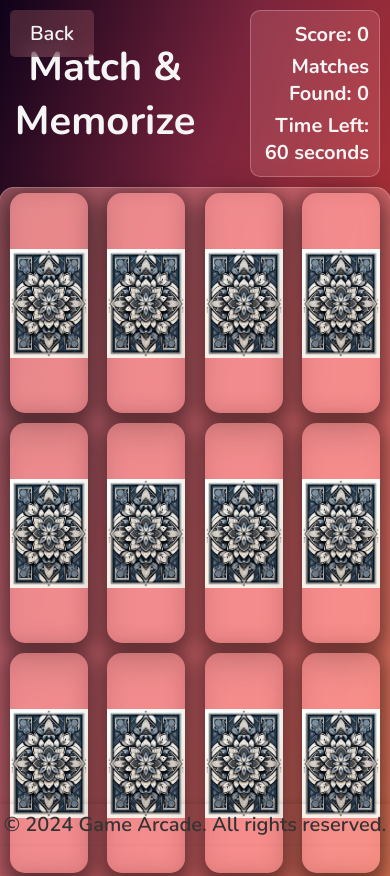
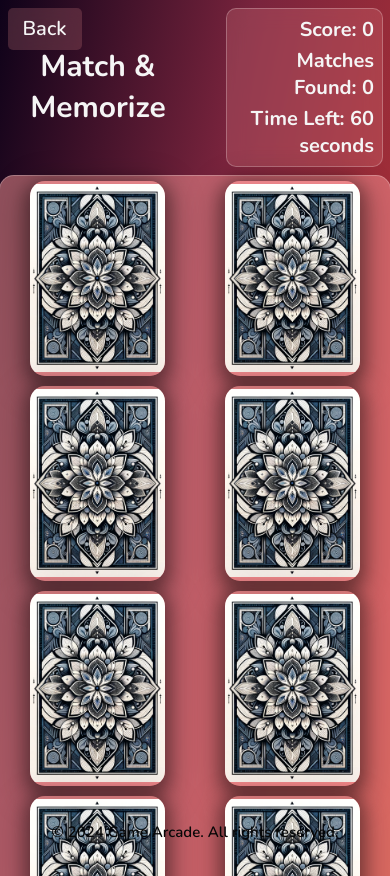
Before and after one commit to jpsingh10/ECS162-p2, a plain HTML site: page memory-card-game/index.html in a window 390 px wide. Shown: the top 876 px of the page. Drawn offline with nearby package versions, Linux system fonts and the light colour scheme.

Commit message:
fixed more scaling

```diff
--- a/arcade/style.css
+++ b/arcade/style.css
@@ -34,7 +34,7 @@ header {
 .thumbnail-container img {
   width: 300px;
   height: auto;
-  border: 3px solid #ddd;
+  border: 1px solid #ddd;
   border-radius: 8px;
   transition: border-color 0.3s, filter 0.3s;
 }
@@ -45,7 +45,22 @@ header {
 }
 
 .thumbnail-container a:hover img {
+  border: 3px solid #ddd;
   border-color: #b23235;
+}
+
+footer {
+  font-size: 15px;
+  display: flex;
+  justify-content: center;
+  align-items: center;
+  position: fixed;
+  left: 0;
+  bottom: 0;
+  width: 100%;
+  height: 40px;
+  text-align: center;
+  color: #070707;
 }
 
 @media (max-width: 768px) {
@@ -54,7 +69,8 @@ header {
     align-items: center;
   }
 
-  .thumbnail-container a {
-    width: 80%;
+  .thumbnail-container img {
+    width: 200px;
+    height: 80%;
   }
 }
--- a/memory-card-game/memory-card-game.css
+++ b/memory-card-game/memory-card-game.css
@@ -15,7 +15,7 @@ header {
   display: flex;
   align-items: center;
   justify-content: space-between;
-  padding: 10px;
+  padding: 7.5px;
 }
 
 h1 {
@@ -25,25 +25,25 @@ h1 {
 
 #score-board {
   text-align: right;
-  margin-left: 50px;
+  margin-left: 37.5px;
   background: rgba(255, 153, 153, 0.2);
   backdrop-filter: blur(10px);
   border-radius: 10px;
-  padding: 5px;
+  padding: 3.75px;
   border: 1px solid rgba(255, 255, 255, 0.25);
 }
 
 #score-board h2 {
   color: whitesmoke;
-  font-size: 20px;
-  margin: 5px;
+  font-size: 15px;
+  margin: 3.75px;
 }
 
 #instructions-container {
   background: rgba(255, 153, 153, 0.2);
   backdrop-filter: blur(10px);
   position: absolute;
-  top: 300px;
+  top: 225px;
   left: 10px;
   width: 350px;
   border-radius: 10px;
@@ -52,7 +52,7 @@ h1 {
 }
 
 #instructions {
-  padding: 20px;
+  padding: 15px; /* Reduced from 20px */
   background-color: transparent;
   color: whitesmoke;
   border-radius: 10px;
@@ -83,15 +83,15 @@ h1 {
   flex-wrap: wrap;
   justify-content: space-around;
   align-content: space-around;
-  width: 820px;
+  width: 615px;
   max-width: 100%;
   border-radius: 15px;
   border: 1px solid rgba(255, 255, 255, 0.25);
 }
 
 .card {
-  width: 180px;
-  height: 260px;
+  width: 135px;
+  height: 195px;
   margin: 5px;
   cursor: pointer;
   background: rgba(255, 153, 153, 0.5);
@@ -108,9 +108,9 @@ h1 {
 
 #back-button {
   position: absolute;
-  top: 10px;
-  left: 10px;
-  padding: 10px 20px;
+  top: 7.5px; /* Reduced from 10px */
+  left: 7.5px; /* Reduced from 10px */
+  padding: 7.5px 15px; /* Adjusted padding */
   background: rgba(255, 153, 153, 0.2);
   backdrop-filter: blur(10px);
   color: whitesmoke;
@@ -123,18 +123,17 @@ h1 {
 }
 
 footer {
+  font-size: 15px;
   display: flex;
   justify-content: center;
   align-items: center;
   position: fixed;
   left: 0;
-  bottom: 0;
+  bottom: -8px;
   width: 100%;
   height: 40px;
   text-align: center;
-  color: #333;
-  box-shadow: 0 -2px 5px rgba(0, 0, 0, 0.1);
-  z-index: 10;
+  color: #070707;
 }
 
 @media (max-width: 1400px) {
@@ -144,6 +143,15 @@ footer {
 }
 
 @media (max-width: 768px) {
+
+  header {
+    display: flex;
+    align-items: center;
+    justify-content: space-between;
+    padding: 7.5px; /* Reduced from 10px */
+    font-size: 15px;
+
+  }
   #instructions-container {
     display: none;
   }
@@ -152,12 +160,7 @@ footer {
     justify-content: center;
   }
 
-  .card {
-    width: 20%;
-    height: 220px;
-  }
-
   #score-board h2 {
-    font-size: 20px;
+    font-size: 20px; /* Restored original font size */
   }
 }
```
Also changed, not shown: 2048/css/media.css (+6 -2 lines), arcade/index.html (+4 -1 lines), arcade/images/card-memory.jpeg (added), 2 other files.
